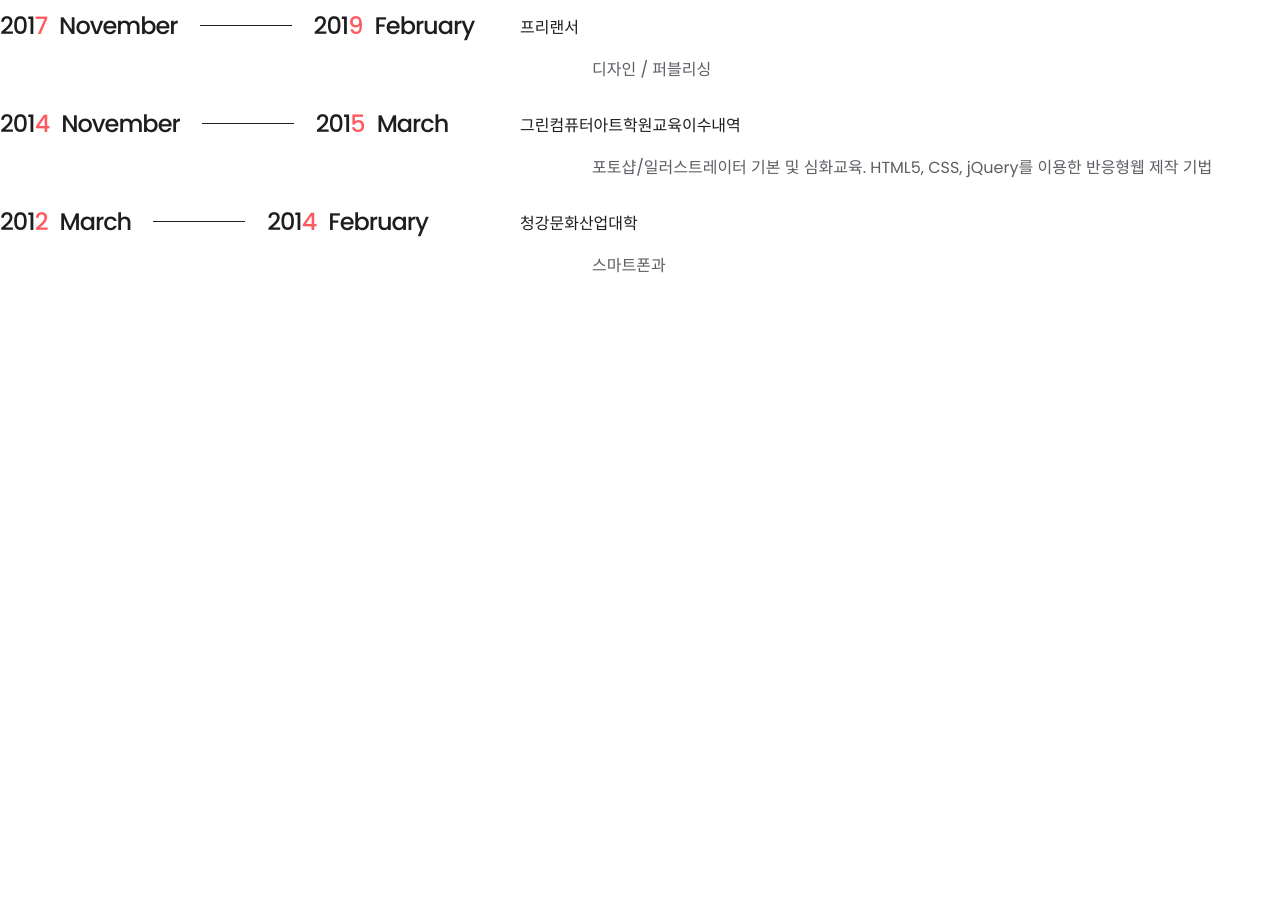
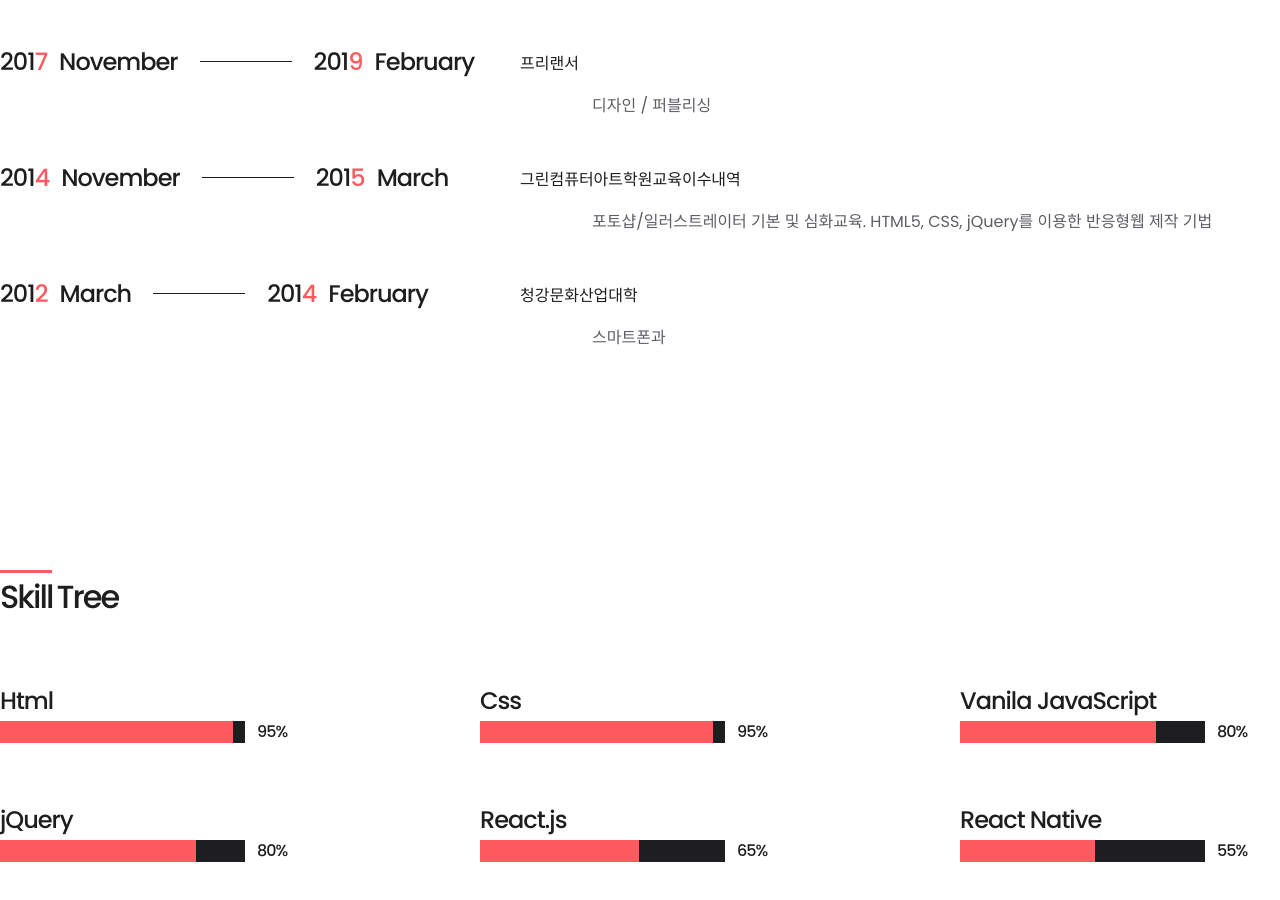
Before and after one commit to yuella1219/portfolio_ysy, a React (Create React App) app: page / in a window 1280 px wide. Shown: the part 1230-2130 px from the top of the page. Built offline with nearby package versions, Linux system fonts and the light colour scheme; the HTML template or start-up script is replaced by a standard one; a web font is replaced by a local one.

Commit message:
skill tree 추가

```diff
--- a/package.json
+++ b/package.json
@@ -11,6 +11,7 @@
     "react": "^18.3.1",
     "react-dom": "^18.3.1",
     "react-scripts": "5.0.1",
+    "styled-components": "^6.1.13",
     "web-vitals": "^2.1.4"
   },
   "scripts": {
--- a/src/App.js
+++ b/src/App.js
@@ -1,7 +1,7 @@
 import logo from './logo.svg';
 import './css/App.css';
 import 'aos/dist/aos.css';
-import {Header, SectionMain, SectionCareer, Footer} from './components';
+import {Header, SectionMain, SectionCareer, SectionSkill, Footer} from './components';
 
 function App() {
   return (
@@ -10,6 +10,7 @@ function App() {
       <div className="App">
         <SectionMain />
         <SectionCareer />
+        <SectionSkill />
       </div>
       <Footer />
     </>
--- a/src/components/index.js
+++ b/src/components/index.js
@@ -1,5 +1,3 @@
-// export { Footer } from './Footer';
-// export { Sidebar } from './Sidebar';
 export { Sample } from './sample';
 
 //images
@@ -11,3 +9,4 @@ export * from './public/index'
 // section component
 export * from './main/index';
 export * from './career/index';
+export * from './skill/index'
--- /dev/null
+++ b/src/components/skill/comp-graph.tsx
@@ -0,0 +1,53 @@
+import React, { useEffect, useState, useRef } from 'react';
+import styled, { css } from 'styled-components';
+import AOS from 'aos';
+
+interface Props{
+    skill : string;
+    per : number;
+}
+
+const GaugeSize = styled.div<{ per: number }>`
+    width:${(props) => props.per || 0}%;
+    height:100%;
+    background:#FF5A5F;
+    transition:width 2s;
+`
+
+export const CompGraph = ({skill, per} : Props) =>{
+    const [animateShow, setAnimateShow] = useState(false);
+    const graphPosY = useRef<HTMLDivElement | null>(null);
+    const [ calPosY, setCalPosY ] = useState(0);
+    const [count, setCount] = useState(0);
+
+    const scrollCount = () =>{
+        const scroll = window.scrollY;
+        if(scroll > calPosY - 800) setAnimateShow(true);
+        if(scroll < calPosY - 800) setAnimateShow(false);
+    }
+
+    useEffect(() => {
+        window.addEventListener('scroll', scrollCount);
+        if(graphPosY.current){
+            setCalPosY(graphPosY.current.offsetTop)
+        }
+        AOS.init({ duration: 1500 });
+      }, []);
+
+    useEffect(()=>{
+        if(animateShow) setCount(per);
+        if(!animateShow) setCount(0);
+    }, [animateShow])
+
+    return(
+        <div className="comp-graph" ref={graphPosY}>
+            <p className="txt-skillNm">{skill}</p>
+            <div className="cover">
+                <div className="graph-bg">
+                    <GaugeSize per={count}/>
+                </div>
+                <p className="txt-per">{count}%</p>
+            </div>
+        </div>
+    )
+}
--- /dev/null
+++ b/src/components/skill/index.js
@@ -0,0 +1 @@
+export * from './section-skill.tsx'
--- /dev/null
+++ b/src/components/skill/section-skill.tsx
@@ -0,0 +1,25 @@
+import React, { useEffect } from 'react';
+import AOS from 'aos';
+import { CompSectionTitle } from '../public';
+import { CompGraph } from './comp-graph.tsx'
+
+export const SectionSkill = () =>{
+
+    useEffect(() => {
+        AOS.init({ duration: 1500 });
+      }, []);
+
+    return(
+        <div className="section-skill">
+            <CompSectionTitle txtDash="Skill" txtNom="Tree"/>
+            <div className="wrap" data-aos="fade-up">
+                <CompGraph skill="Html" per={95} />
+                <CompGraph skill="Css" per={95} />
+                <CompGraph skill="Vanila JavaScript" per={80} />
+                <CompGraph skill="jQuery" per={80} />
+                <CompGraph skill="React.js" per={65} />
+                <CompGraph skill="React Native" per={55} />
+            </div>
+        </div>
+    )
+}
--- a/src/css/App.css
+++ b/src/css/App.css
@@ -83,7 +83,7 @@ footer p{font-size:14px;color:var(--gray);opacity:0.5}
 
 /* section-career */
 .career-block{display:flex;align-items:flex-start;justify-content:flex-start}
-.career-block:not(:last-child){margin-bottom:24px}
+.career-block:not(:last-child){margin-bottom:42px}
 .career-block .block-years{display:inline-flex;align-items:center;justify-content:flex-start;width:520px;gap:0 22px}
 .career-block .block-years p{font-size:24px;font-weight:var(--medium);letter-spacing:-1px}
 .career-block .line-dash{width:92px;height:1px;background:var(--black)}
@@ -91,3 +91,14 @@ footer p{font-size:14px;color:var(--gray);opacity:0.5}
 .career-block .block-company > p{font-size:16px;font-weight:var(--medium);margin: 6px 0 16px}
 .career-block .block-company .info-detail{display:inline-flex;align-items:center;justify-content:flex-start;margin-left:72px;gap:0 34px}
 .career-block .block-company .info-detail p{font-size:16px;font-weight:var(--regular);color:var(--gray)}
+
+/* section-skill */
+.section-skill > .wrap{display:grid;grid-template-columns : repeat(3, 1fr)}
+.section-skill .txt-skillNm{font-size:24px;font-weight:var(--medium);letter-spacing:-1px;line-height:1.5}
+.section-skill .comp-graph{margin-bottom:58px}
+.section-skill .comp-graph .cover{display:flex;align-items:center;justify-content:flex-start}
+.section-skill .comp-graph .graph-bg{width:245px;height:22px;background:var(--black);margin-right:12px}
+.section-skill .txt-per{font-size:16px;font-weight:var(--medium);letter-spacing:-1px}
+.section-skill{}
+.section-skill{}
+.section-skill{}
```
Also changed, not shown: 1 other file (tests, documents, lock files or other folders).
